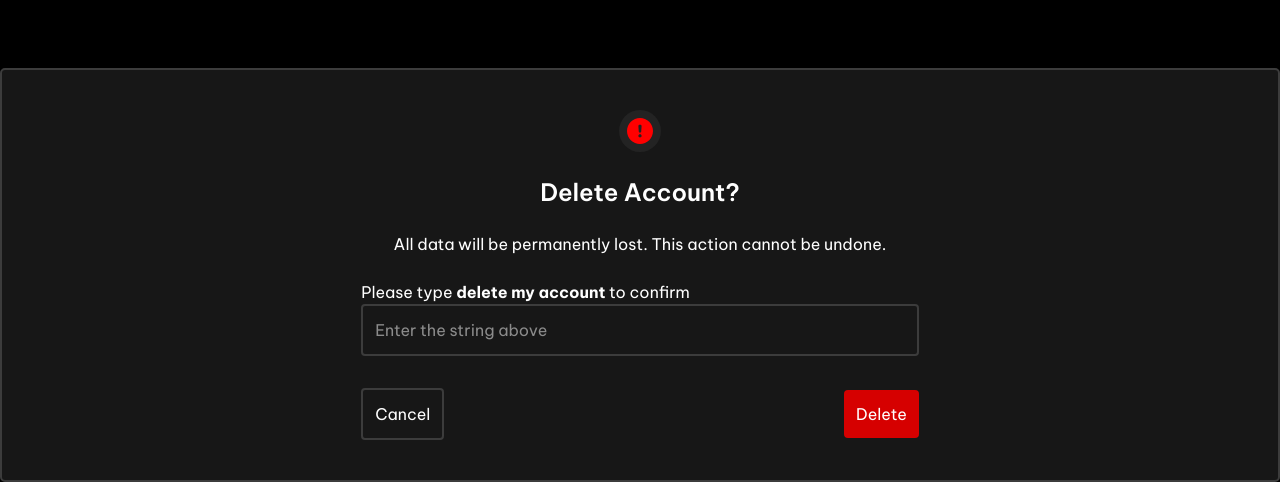
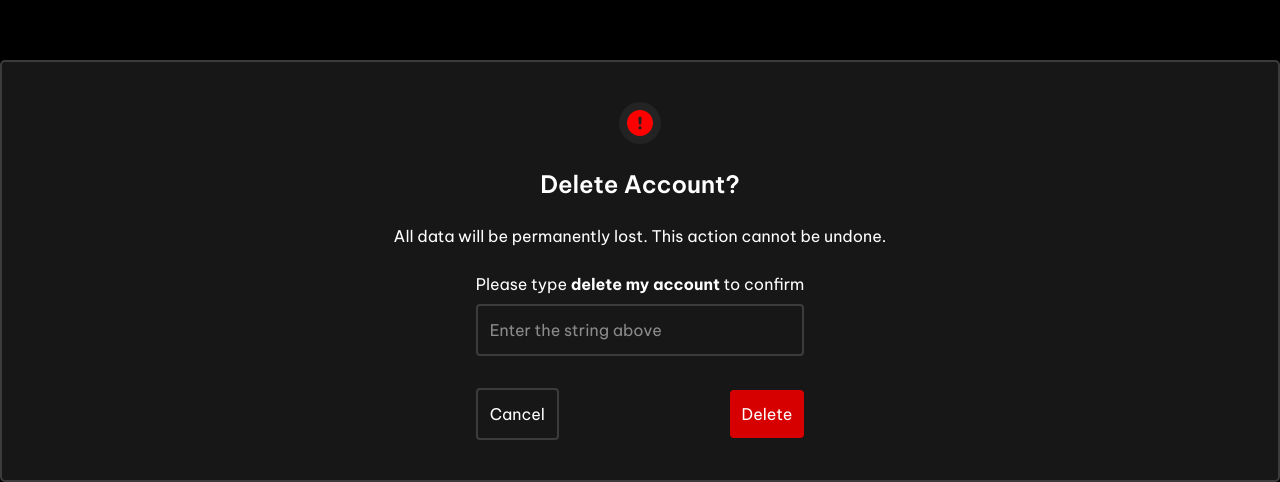
Before and after one commit to Stefan1400/ato, a React (Vite) app in the folder client/: page /login in a window 1280 px wide. Shown: the part 318-800 px from the top of the page. Built offline with nearby package versions, Linux system fonts and the light colour scheme; no server answers; a web font is replaced by a local one.

Commit message:
feat(delete-account): implement full-stack delete account flow

```diff
--- a/client/src/components/Popup.tsx
+++ b/client/src/components/Popup.tsx
@@ -1,7 +1,38 @@
 import { useState } from "react";
 import { WarningIcon } from "../assets/svgs";
+import { useDeleteUser } from "../features/auth/useAuth";
 
 function Popup() {
+
+   const [typedString, settypedString] = useState('');
+   const confirmationString = 'delete my account';
+   const deleteUserMutation = useDeleteUser();
+   const [error, setError] = useState(false);
+
+
+   const validateString = () => {
+      if (!typedString) return false;
+
+      if (typedString.toLowerCase() !== confirmationString) return false;
+
+      return true;
+   };
+
+   const handleSubmit = (e: React.FormEvent<HTMLFormElement>) => {
+      e.preventDefault();
+
+      const validated = validateString();
+
+      if (!validated) {
+         setError(true);
+         return;
+      };
+
+      deleteUserMutation.mutate();
+
+      settypedString('');
+      setError(false);
+   };
 
    return (
     <div className="w-screen h-screen fixed left-0 top-0 z-1000 bg-black opacity-100 flex">
@@ -14,15 +45,26 @@ function Popup() {
             <h2 className="text-2xl font-semibold">Delete Account?</h2>
             <p className="text-medium">All data will be permanently lost. This action cannot be undone.</p>
 
-            <form className="flex flex-col gap-8 text-start">
-               <label htmlFor="delete-account-input">
-                  Please type <span className="font-bold">delete my account</span> to confirm
-                  <input className="w-full border-2 border-[#3C3C3C] p-3 rounded-sm" type="text" placeholder="Enter the string above" />
+            <form onSubmit={handleSubmit} className="flex flex-col gap-8 text-start">
+               <label className="flex flex-col gap-2" htmlFor="delete-account-input">
+                  <p>Please type <span className="font-bold">delete my account</span> to confirm</p>
+                  <input
+                     onChange={
+                        (e: React.ChangeEvent<HTMLInputElement>) => settypedString(e.target.value)
+                     }
+                     value={typedString}
+                     className={`${error ? 'border-red-500 outline-0' : ''} w-full border-2 border-[#3C3C3C] p-3 rounded-sm`}
+                     type="text"
+                     placeholder="Enter the string above" />
+
+                  {error && (
+                     <span className="text-red-500 font-extralight">Please enter "delete my account"</span>
+                  )}
                </label>
 
                <div className="flex flex-row items-center justify-between">
                   <button className="p-3 bg-[#171717] text-white rounded-sm border-[#3C3C3C] border-2">Cancel</button>
-                  <button className="p-3 bg-[#D60000] text-white rounded-sm">Delete</button>
+                  <button type="submit" className="p-3 bg-[#D60000] text-white rounded-sm">Delete</button>
                </div>
             </form>
          </main>
--- a/client/src/features/auth/auth.api.ts
+++ b/client/src/features/auth/auth.api.ts
@@ -24,3 +24,9 @@ export async function logoutUser(): Promise<void> {
 
    return response;
 };
+
+export async function deleteUser(): Promise<void> {
+   const response = await api<void>("/users", "DELETE");
+
+   return response;
+};
--- a/client/src/features/auth/useAuth.ts
+++ b/client/src/features/auth/useAuth.ts
@@ -1,5 +1,5 @@
 import { QueryClient, useMutation, useQuery, useQueryClient, type UseMutationOptions } from "@tanstack/react-query";
-import { registerUser, loginUser, getUser, logoutUser } from "./auth.api";
+import { registerUser, loginUser, getUser, logoutUser, deleteUser } from "./auth.api";
 import { useContext } from "react";
 import { AuthContext } from "../../app/AuthProvider";
 import type { AuthContextType } from "../../app/AuthProvider";
@@ -40,3 +40,9 @@ export const useLogout = (options?: UseMutationOptions<void, Error, void>) => {
       }
     });
 };
+
+export const useDeleteUser = () => {
+    return useMutation({
+        mutationFn: deleteUser
+    });
+};
```
